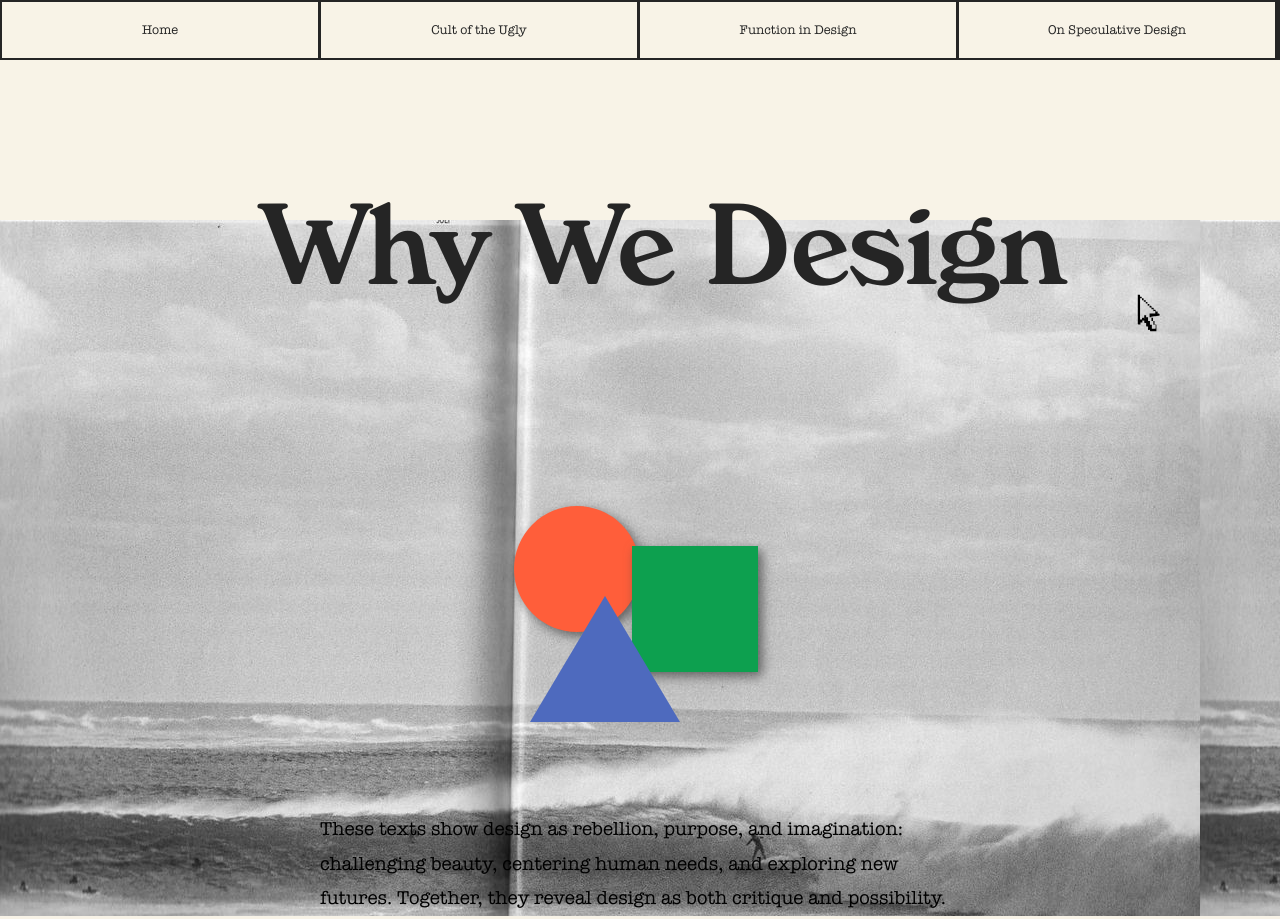
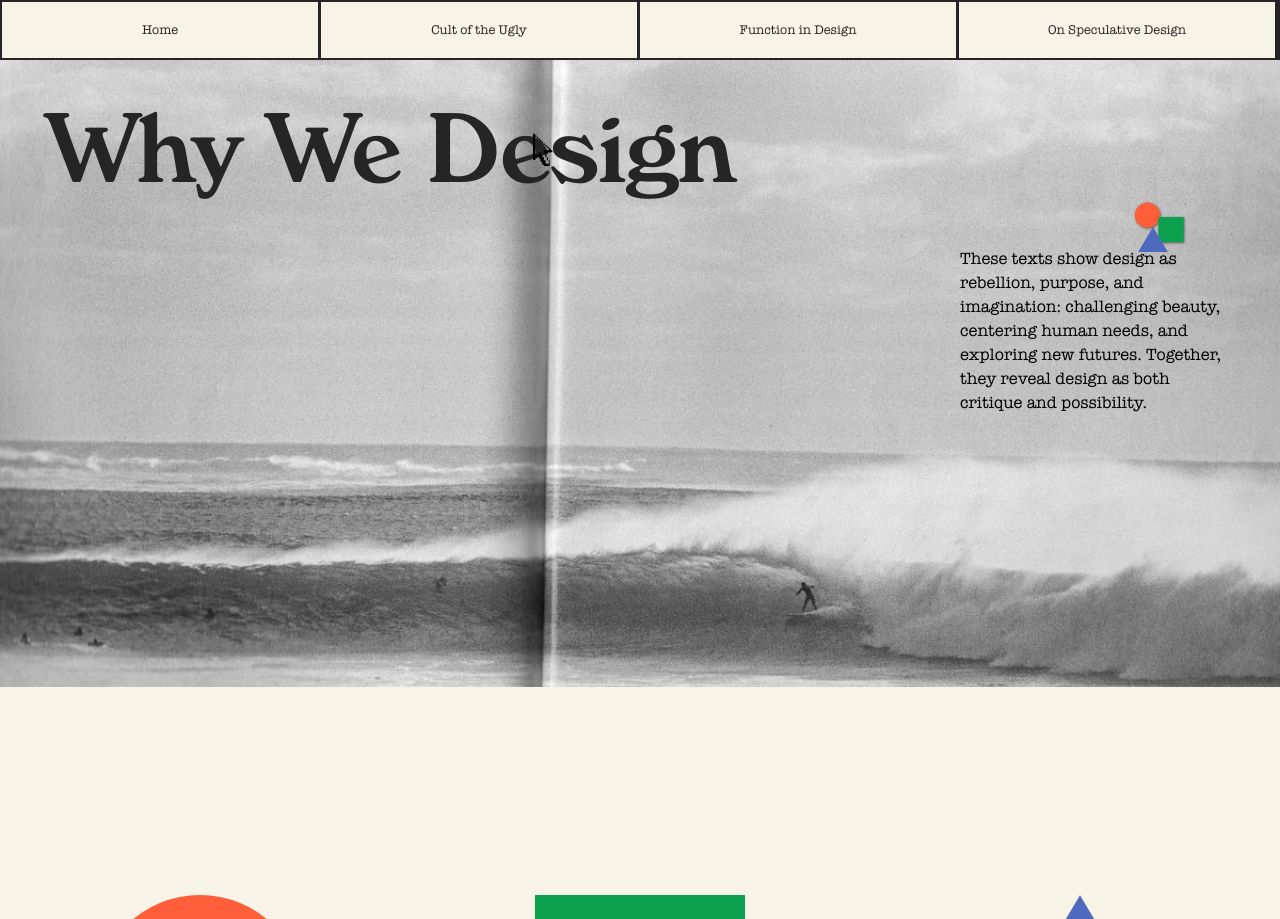
Before and after one commit to sacem069/binding, a plain HTML site: page index.html in a window 1280 px wide. Shown: the top 919 px of the page. Drawn offline with Linux system fonts and the light colour scheme.

Commit message:
image treatment

```diff
--- a/common.css
+++ b/common.css
@@ -2,7 +2,6 @@
     font-family: "Verona Serial";
     src: url("fonts/verona-serial/VeronaSerial-Medium.woff2") format("woff2");
     font-weight: 500;
-
 }
 
 @font-face {
@@ -17,13 +16,13 @@
     font-family: "American Typewriter";
 
     /* font-family: 'IBM Plex Mono', monospace; */
-
     cursor: url("images/cursor2.svg") 0 0, auto !important;
     --color-orange: #ff5e3a;
     --color-blue: #4E6ABE;
     --color-green: #0DA04F;
     --color-black: #252525;
 }
+
 
 body {
     cursor: url("images/cursor2.svg") 0 0, auto !important;
@@ -88,7 +87,7 @@ body {
 }
 
 
-h1 {
+/* h1 {
 
     font-family: "Verona Serial", serif;
     font-weight: 500;
@@ -109,11 +108,11 @@ h1 {
 }
 
 .image {
+    margin-top: -7rem;
  background-image: url("images/surf.jpg");
 }
 
 .hero {
-    margin-top: 7rem;
     margin-left: 2rem;
 }
 
@@ -152,12 +151,94 @@ h2 {
         font-size: 1.2rem;
 
     }
+} */
+
+
+.image {
+    background-image: url("images/surf.jpg");
+    background-size: cover;
+    background-position: left;
+    padding: 3rem 3rem 17rem;
 }
 
+/* Mobile: stacked */
+.image {
+    display: flex;
+    flex-direction: column;
+    gap: 2rem;
+}
+
+@media (width > 600px) {
+    .image {
+        flex-direction: row;
+        justify-content: space-between;
+        align-items: flex-start;
+    }
+}
+
+.hero {
+    position: relative;
+}
+
+/* Title */
+h1 {
+    font-family: "Verona Serial", serif;
+    font-weight: 500;
+    font-size: 3.5rem;
+    line-height: 3rem;
+    color: #252525;
+    margin: 0;
+}
+
+@media (width > 600px) {
+    h1 {
+        font-size: 6rem;
+        line-height: 5rem;
+    }
+}
+
+/* Right column (shapes + paragraph) */
+.hero-right {
+    max-width: 17rem;
+}
+
+h2 {
+    font-size: 0.9rem;
+    line-height: 1.5rem;
+    margin-top: -4rem;
+    /* margin: 2rem 0 0; */
+    text-align: left;
+}
+
+@media (width > 600px) {
+    h2 {
+        font-size: 1.05rem;
+    }
+}
+
+.hero-cursor {
+    position: absolute;
+    width: 80px;
+    top: 75%;
+    left: 65%;
+    transform: translate(-50%, -50%);
+}
+
+@media (width > 600px) {
+    .hero-cursor {
+        width: 90px;
+        top: 50%;
+        left: 72%;
+    }
+}
+
+
 .landing-shapes {
+    transform: scale(0.2);
     position: relative;
-    margin-top: 1rem;
-    height: 300px;
+    margin-top: -8rem;
+    height: 200px;
+    margin-left: 17rem;
 
 }
 
@@ -168,7 +249,7 @@ h2 {
 
 .landing-shapes .circle {
     transform: scale(0.6);
-    top: 0;
+    margin-top: 1rem;
     left: 2rem;
 }
 
@@ -238,11 +319,16 @@ h2 {
 
 
 .circle {
-    margin-top: 3rem;
+    /* margin-top: 3rem; */
     width: 210px;
     height: 210px;
     border-radius: 50%;
     background-color: var(--color-orange);
+}
+@media (width > 600px) {
+    .circle {
+        margin-top: 3rem;
+    }
 }
 
 
--- a/index.html
+++ b/index.html
@@ -13,7 +13,7 @@
 
 </head>
 
-<header> </header>
+<!-- <header> </header> -->
 
 <body>
 
@@ -24,14 +24,13 @@
 			<a class = "nav-item blue" href="../OnSpeculativeDesign/">On Speculative Design</a>
 	</nav>
 
-  <section class="image">
+  <!-- <section class="image">
 
     <section class="hero">
 
         <h1>
-            <span class="red">Why</span>
-            <span class="green">We</span>
-            <span class="blue">Design</span>
+          <p> Why We Design</p>
+
         </h1>
         <img src="images/cursor2.svg" alt="cursor" class="hero-cursor">
     </section>
@@ -46,6 +45,27 @@
         exploring new futures. Together, they reveal design as both critique and possibility. </h2>
 
 
+</section> -->
+
+<section class="image">
+  <section class="hero">
+    <h1>Why We Design</h1>
+    <img src="images/cursor2.svg" alt="cursor" class="hero-cursor">
+  </section>
+
+  <div class="hero-right">
+    <div class="landing-shapes">
+      <div class="shape circle"></div>
+      <div class="shape square"></div>
+      <div class="shape triangle"></div>
+    </div>
+
+    <h2>
+      These texts show design as rebellion, purpose, and imagination:
+      challenging beauty, centering human needs, and exploring new futures.
+      Together, they reveal design as both critique and possibility.
+    </h2>
+  </div>
 </section>
 
     <section class="texts-shapes">
```
Also changed, not shown: CultOfTheUgly/index.html (+14 -0 lines), CultOfTheUgly/style.css (+65 -42 lines).
